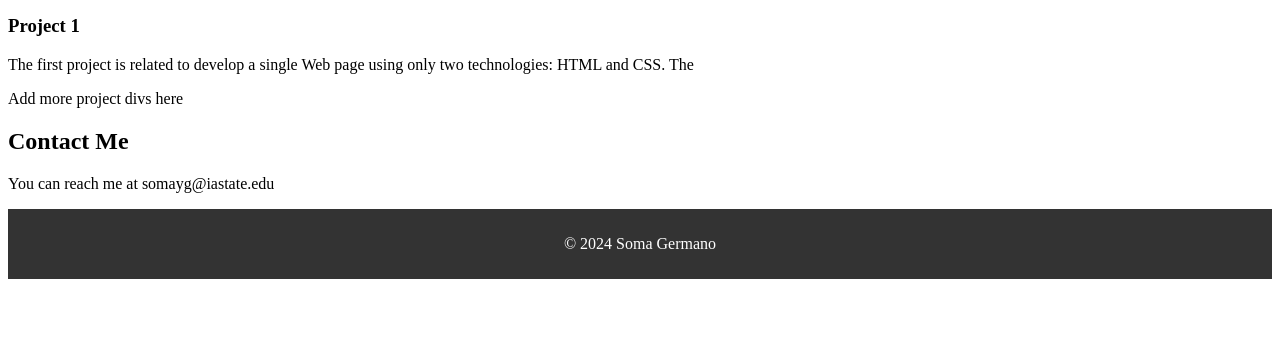
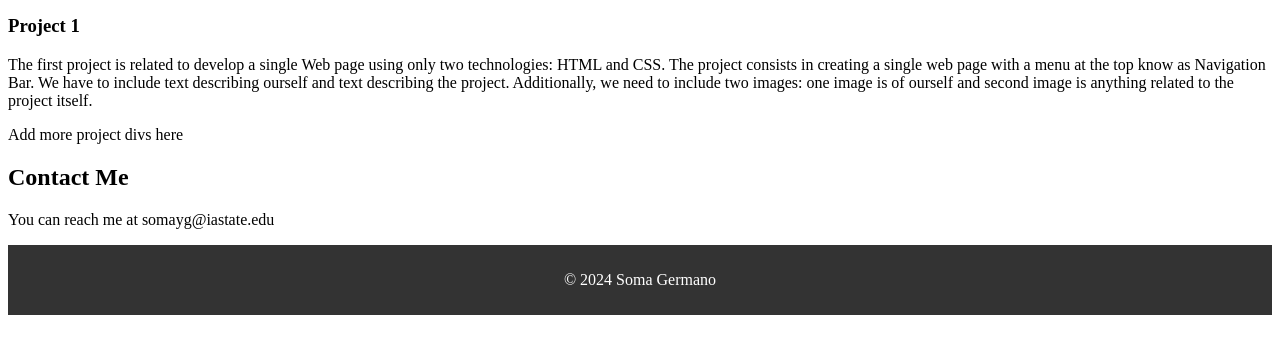
Before and after one commit to somayg/personal, a plain HTML site: page index.html in a window 1280 px wide. Shown: the part 337-690 px from the top of the page. Drawn offline with Linux system fonts and the light colour scheme.

Commit message:
Add files via upload

```diff
--- a/index.html
+++ b/index.html
@@ -20,7 +20,7 @@
     </header>
     <section id="About Me">
         <div class="container">
-            <img src="./profile.jpg" alt="Profile Photo">
+            <img src="./images/Subject (2).png" alt="Profile Photo" height="300px" width="200px">
             <h1>Soma Germano</h1>
             <p>Web Developer</p>
             <p>I am a student at Iowa State University, majoring in Software Engineering. I have taken web development courses at the University as well as some personal experience with web development.</p>
@@ -35,10 +35,15 @@
         <div class="container">
             <h2>Projects</h2>
             <div class="project">
-                <img src="./project1.png" alt="Project 1">
+                <img src="./images/03_1_21_project1.png" alt="Project 1">
                 <h3>Project 1</h3>
                 <p>The first project is related to develop a single Web page using
-                    only two technologies: HTML and CSS. The</p>
+                    only two technologies: HTML and CSS. The project consists in
+                    creating a single web page with a menu at the top know as
+                    Navigation Bar. We have to include text describing ourself and
+                    text describing the project. Additionally, we need to include
+                    two images: one image is of ourself and second image is anything
+                    related to the project itself.</p>
             </div>
             Add more project divs here
         </div>
```
